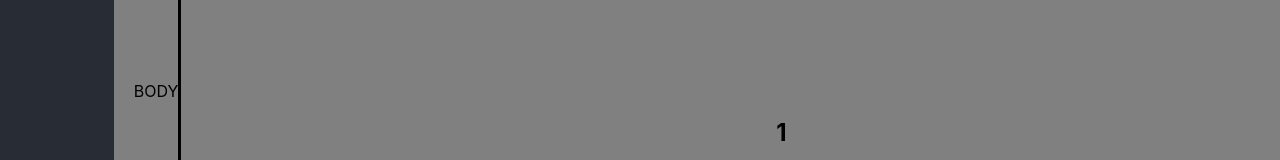
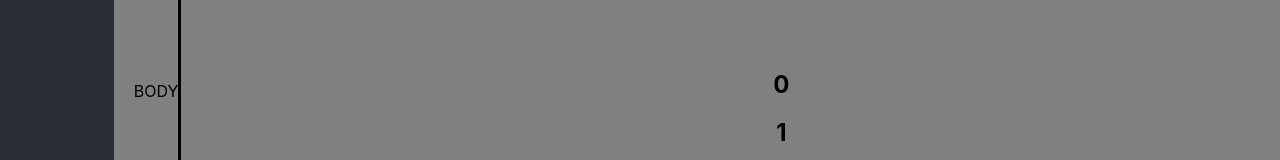
Before and after one commit to cgarbs/Project3, a React (Create React App) app in the folder frontend/: page / in a window 1280 px wide. Shown: the part 496-656 px from the top of the page. Built offline with nearby package versions, Linux system fonts and the light colour scheme.

Commit message:
testing first component display

```diff
--- a/frontend/src/components/Thread.js
+++ b/frontend/src/components/Thread.js
@@ -4,6 +4,7 @@ class Thread extends Component {
   render() {
     return (
       <div>
+        <h2>0</h2>
         <h2>1</h2>
         <h2>2</h2>
         <h2>3</h2>
```
